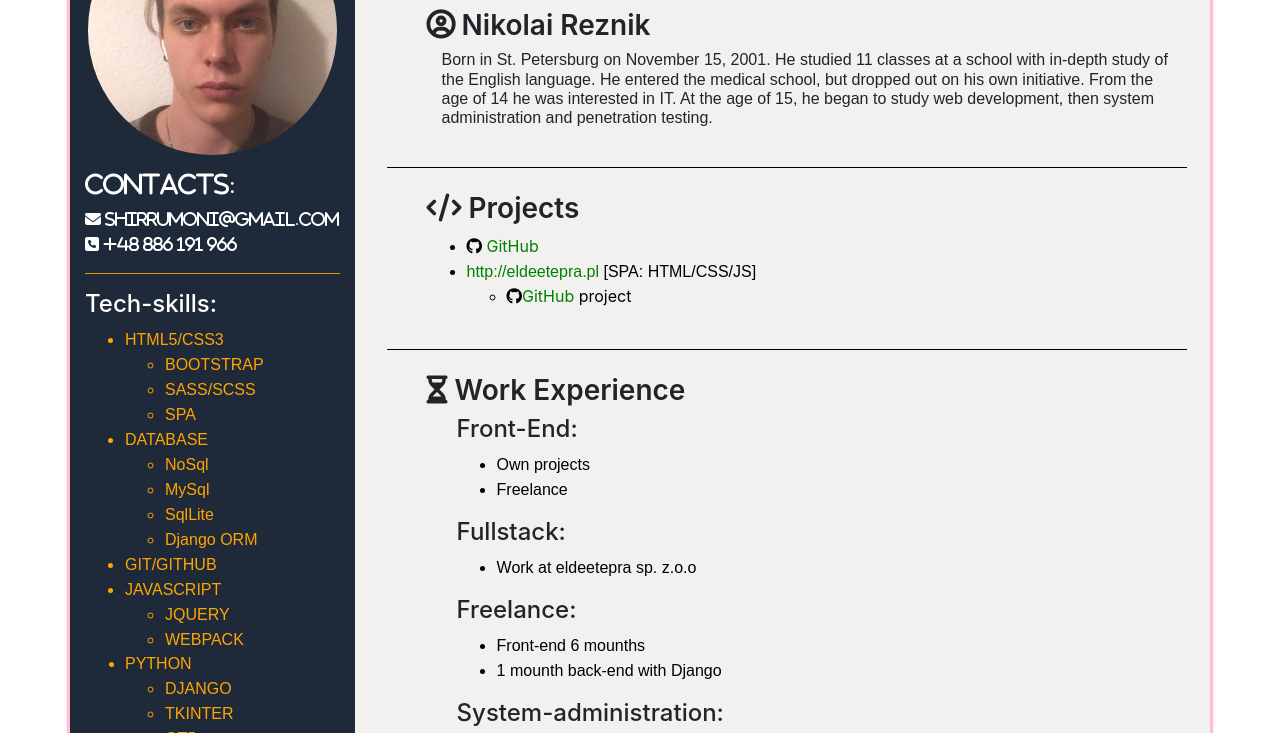
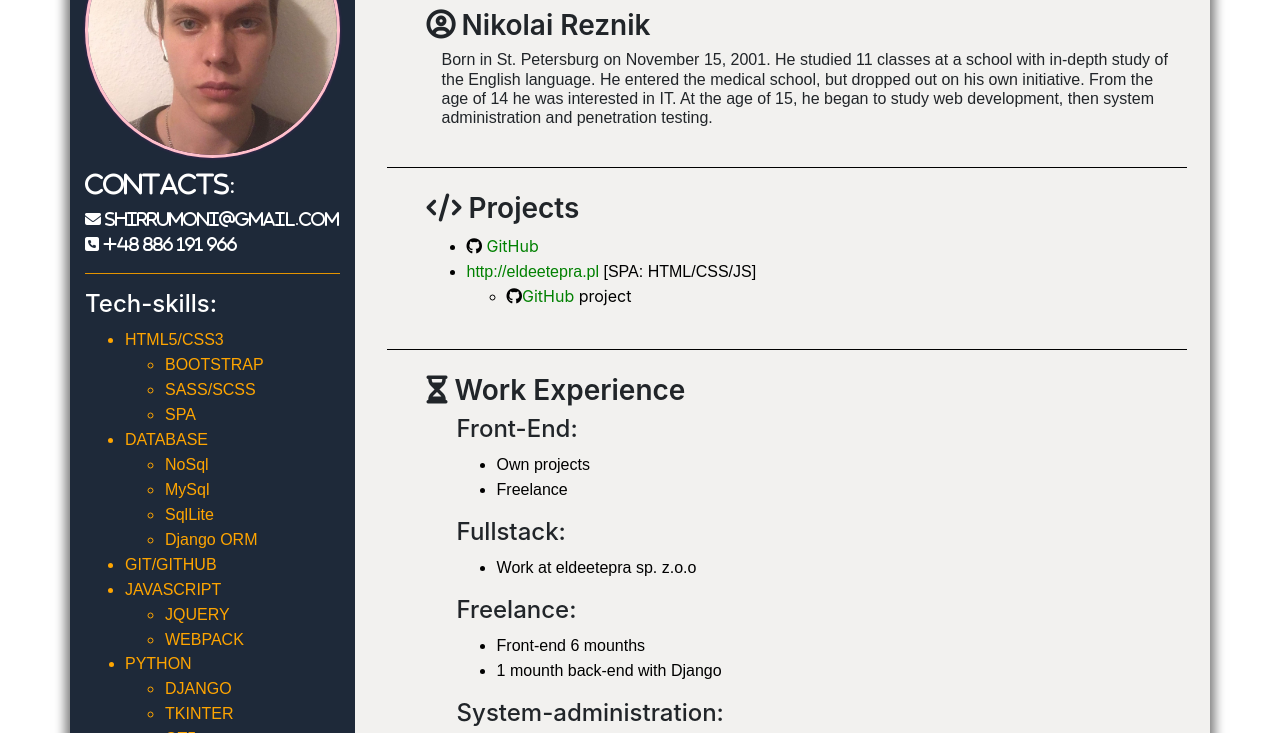
Before and after one commit to shirrumon/cv, a plain HTML site: page index.html in a window 1280 px wide. Shown: the part 128-861 px from the top of the page. Drawn offline with nearby package versions, Linux system fonts and the light colour scheme; a web font is replaced by a local one.

Commit message:
shadow is normal

```diff
--- a/css/style.css
+++ b/css/style.css
@@ -34,7 +34,7 @@ span
 .content-wrapper
 {
   background-color: rgba(242, 241, 239, 1);
-  box-shadow: 0 0 0 3px pink,0 0 5px #ff19d9;
+  box-shadow: 0 0 10px 5px rgba(0, 0, 0, 0.5);
 }
 
 .sidebar
@@ -48,12 +48,14 @@ span
 {
   padding: 1%;
   margin-top: 2%;
+
 }
 
 .social-image img
 {
   width: 100%;
   border-radius: 50%;
+  box-shadow: 0 0 0 3px pink,0 0 5px #ff19d9;
 }
 
 .text-wrapper
```
